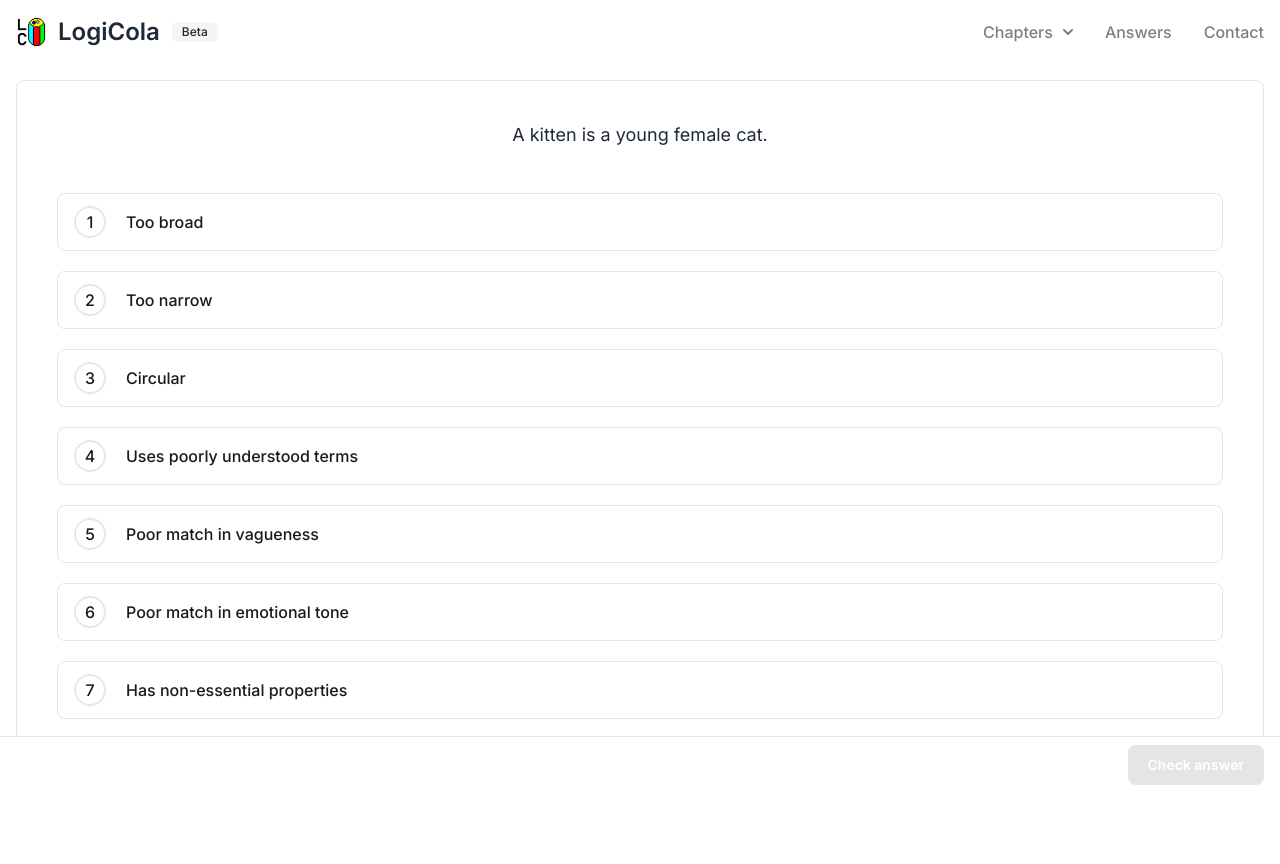
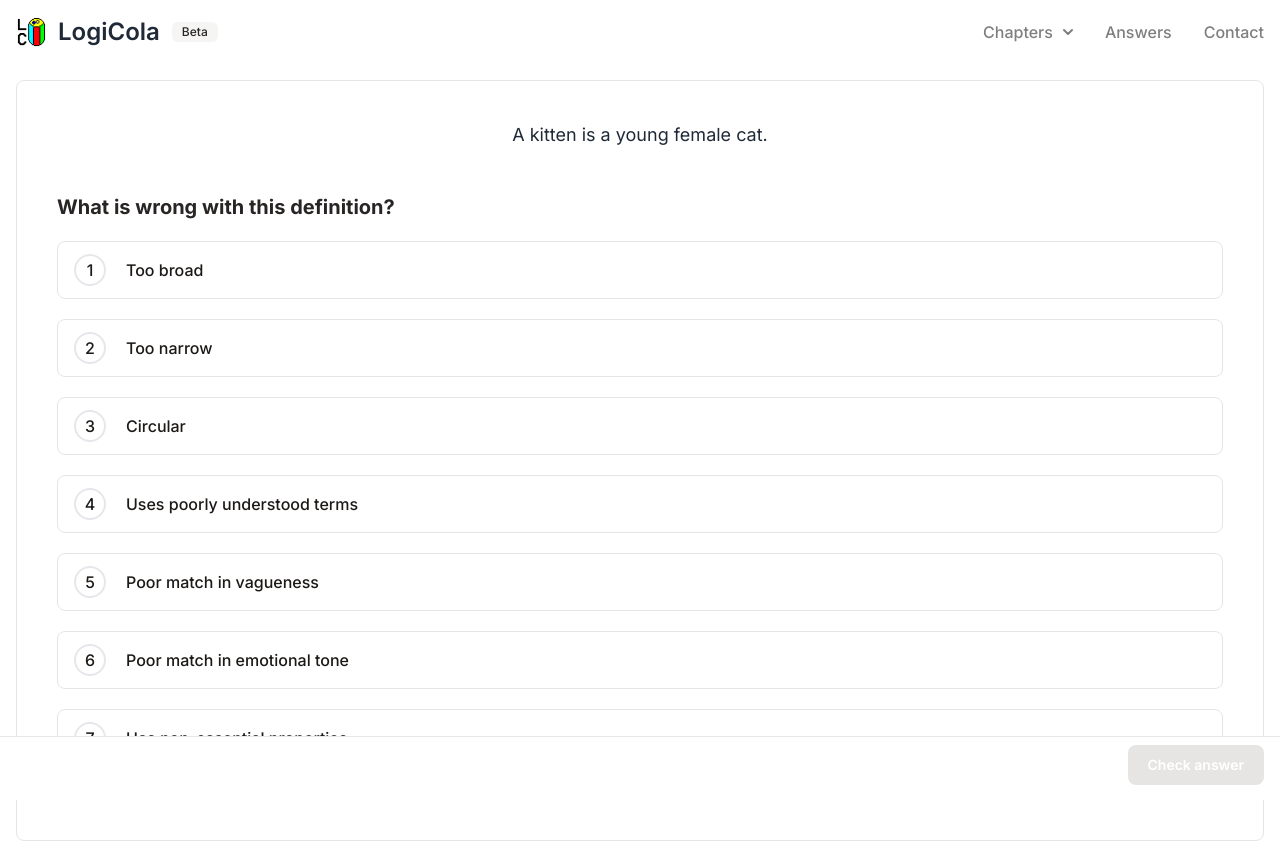
Before and after one commit to malikpiara/logicola, a Next.js app: page /informal/definitions/quiz in a window 1280 px wide. Built offline with nearby package versions, Linux system fonts and the light colour scheme.

Commit message:
Added a label to the quiz so users have more context. Added original feedback from Gensler to the definitions quiz.

```diff
--- a/components/quiz.tsx
+++ b/components/quiz.tsx
@@ -20,7 +20,7 @@ interface Question {
   prompt: string;
   options: Option[];
   correctId: number | number[];
-  answer: string;
+  answer?: string; // Gensler's hints
 }
 
 /* const pickRandExerciseNum = (min: number, max: number) =>
@@ -115,6 +115,10 @@ const Quiz: React.FC<QuizProps> = ({
           <div className='md:flex flex-col md:justify-between gap-5'>
             <Prompt value={currentQuestion.prompt} />
 
+            <h2 className='text-xl font-bold text-stone-800'>
+              What is wrong with this definition?
+            </h2>
+
             {currentQuestion.options.map((option: any, index) => {
               return (
                 <Option
@@ -138,11 +142,16 @@ const Quiz: React.FC<QuizProps> = ({
       <hr className='h-px my-4 bg-stone-200 border-0' />
       {selectedOptionId != null && showSolution && (
         <div className='p-2 mb-3 text-stone-800'>
-          You selected option {selectedOptionId + 1}. The correct answer is{' '}
+          {/* You selected option {selectedOptionId + 1}. The correct answer is{' '}
           {Array.isArray(currentQuestion?.correctId)
             ? currentQuestion.correctId.map((id) => id + 1).join(', ')
             : currentQuestion!.correctId + 1}
-          .
+          . */}
+          {currentQuestion.answer ? (
+            <h1>{currentQuestion.answer}</h1>
+          ) : (
+            <h1>Answer unavailable</h1>
+          )}
         </div>
       )}
 
```
